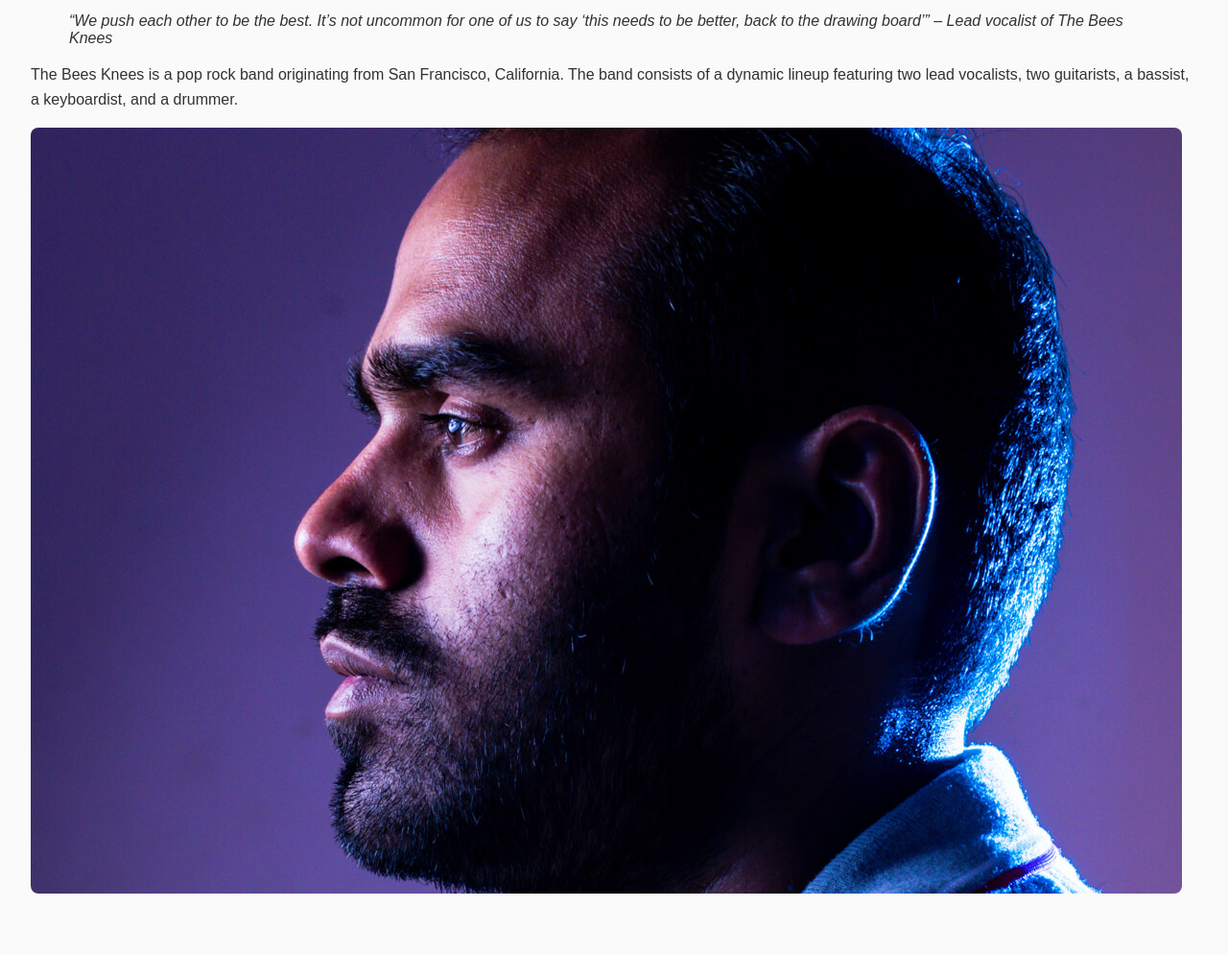
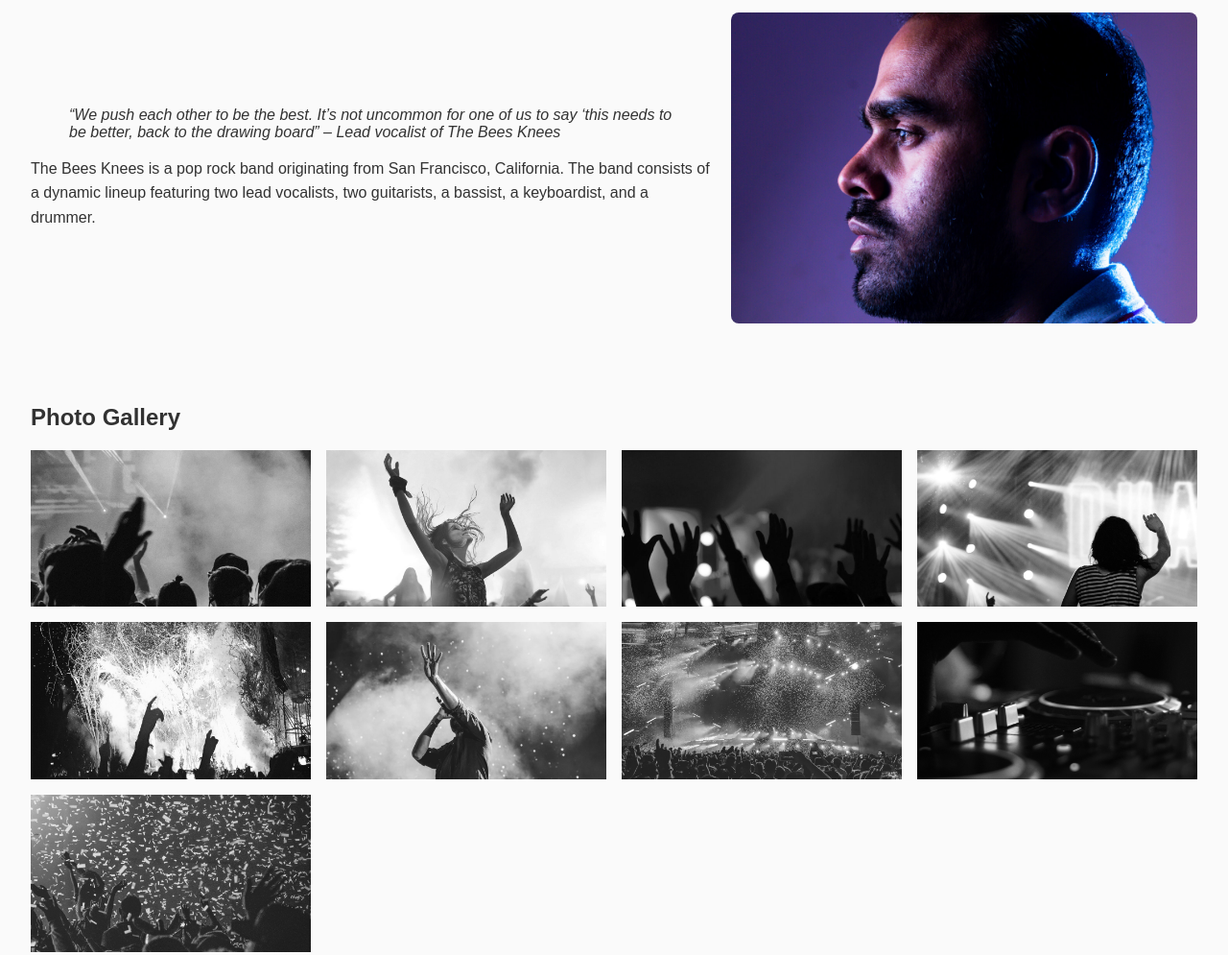
Before and after one commit to navyavohra/BandSite, a plain HTML site: page index.html in a window 1280 px wide. Shown: the part 1024-2019 px from the top of the page at 96% size. Drawn offline with Linux system fonts and the light colour scheme.

Commit message:
updates the about section

```diff
--- a/index.html
+++ b/index.html
@@ -33,14 +33,18 @@
   <!-- About Section -->
   <section id="about" class="about">
     <h2 class="about__title">About The Bees Knees</h2>
+    <div class="about__content">
+      <div class="about__text">
         <blockquote class="about__quote">
           “We push each other to be the best. It’s not uncommon for one of us to say
-      ‘this needs to be better, back to the drawing board’” – Lead vocalist of The Bees Knees
+          ‘this needs to be better, back to the drawing board” – Lead vocalist of The Bees Knees
         </blockquote>
         <p class="about__description">
           The Bees Knees is a pop rock band originating from San Francisco, California. The band consists of a dynamic lineup featuring two lead vocalists, two guitarists, a bassist, a keyboardist, and a drummer.
         </p>
+      </div>
       <img src="assets/images/Mohan-muruge.jpg" alt="Band Member" class="about__image">
+    </div>
   </section>
 
   <!-- Photo Gallery -->
--- a/styles/bio.scss
+++ b/styles/bio.scss
@@ -90,6 +90,17 @@ a {
       margin-bottom: 16px;
     }
 
+    &__content {
+      display: flex;
+      flex-wrap: wrap;
+      gap: 16px;
+      align-items: center;
+    }
+
+    &__text {
+      flex: 1;
+    }
+
     &__quote {
       font-style: italic;
       margin-bottom: 16px;
@@ -100,10 +111,12 @@ a {
     }
 
     &__image {
-    margin-top: 16px;
+      flex: 0 0 300px;
+      max-width: 40%;
       border-radius: 8px;
     }
   }
+
 
 // Gallery
 .gallery {
@@ -113,7 +126,7 @@ a {
   &__grid {
     display: grid;
     gap: 16px;
-    grid-template-columns: repeat(auto-fit, minmax(150px, 1fr));
+    grid-template-columns: repeat(auto-fit, minmax(250px, 1fr));
   }
 
   &__image {
```
Also changed, not shown: styles/bio.css. Lines whose indentation alone changed are shown as unchanged.
